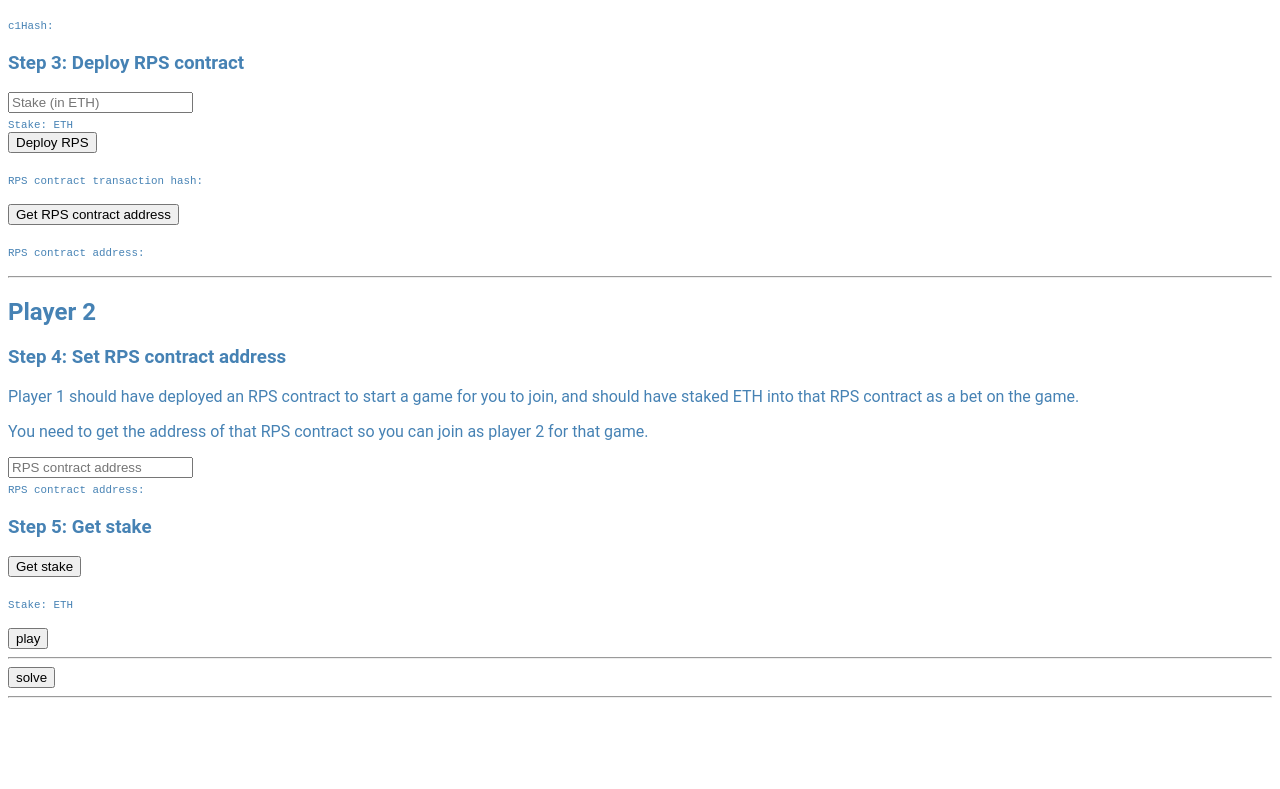
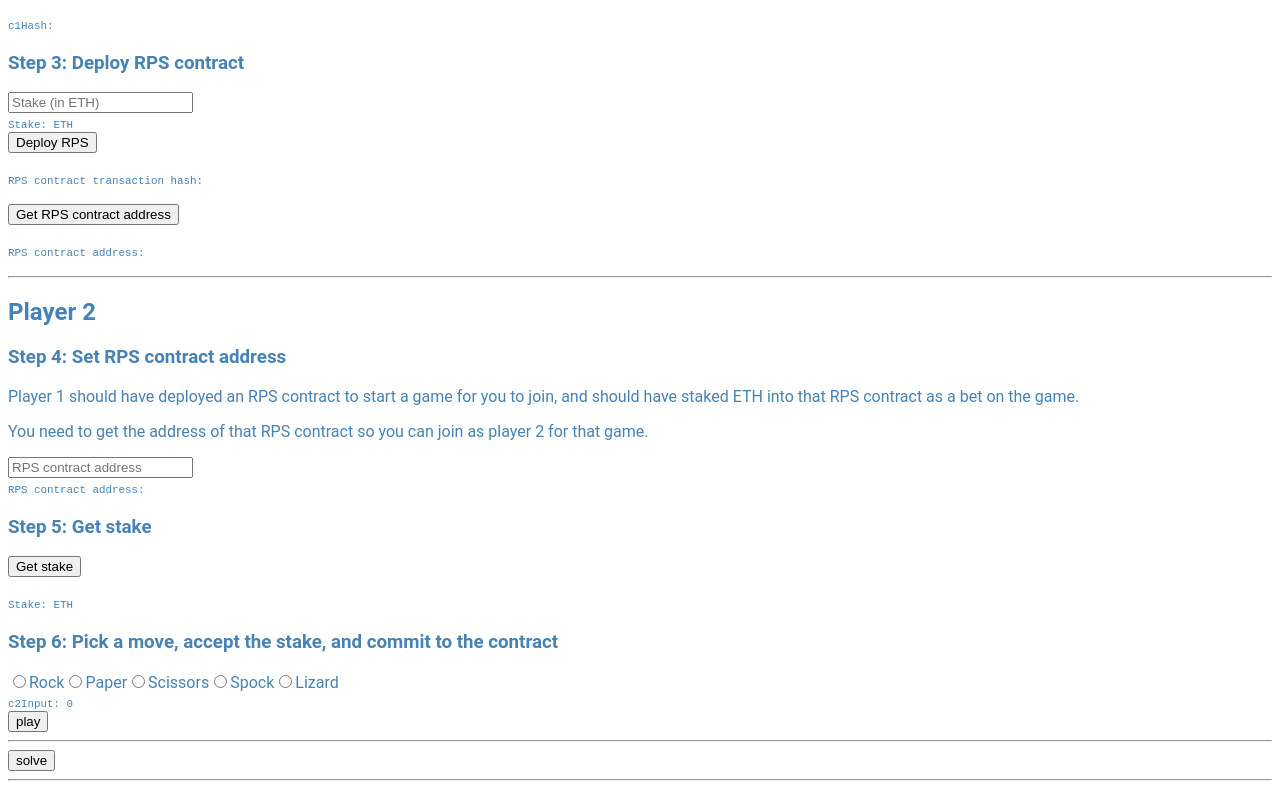
Before and after one commit to bneeland/rock-paper-scissors-lizard-spock, a Next.js app in the folder rps-app/rps-app/: page / in a window 1280 px wide. Shown: the part 548-1337 px from the top of the page. Before the commit the page ends 1254 px from the top, so only its background shows below. Built offline with nearby package versions, Linux system fonts and the light colour scheme.

Commit message:
Getting player 2 move input into state variable

```diff
--- a/rps-app/rps-app/pages/index.js
+++ b/rps-app/rps-app/pages/index.js
@@ -14,6 +14,7 @@ const Home = () => {
   const [c1CommitmentInput, setC1CommitmentInput] = useState(0)
   const [c1Hash, setC1Hash] = useState(null)
   const [stake, setStake] = useState(null)
+  const [c2Input, setC2Input] = useState(0)
 
   const connectWalletHandler = async () => {
     if (typeof window !== "undefined" && typeof window.ethereum !== "undefined") {
@@ -127,6 +128,10 @@ const Home = () => {
     }
   }
 
+  const c2InputHandler = event => {
+    setC2Input(event.target.value)
+  }
+
   return (
     <div>
       <Head>
@@ -146,11 +151,11 @@ const Home = () => {
       <p><small><code>Hasher contract address: {contractAddressHasher}</code></small></p>
       <h3>Step 2: Enter move (to be committed) and get c1Hash</h3>
       <div>
-        <input type="radio" name="c1CommitmentInput" id="rock" value="1" onChange={c1CommitmentInputHandler} placeholder="Player 1 move" /><label htmlFor="rock">Rock</label>
-        <input type="radio" name="c1CommitmentInput" id="paper" value="2" onChange={c1CommitmentInputHandler} placeholder="Player 1 move" /><label htmlFor="paper">Paper</label>
-        <input type="radio" name="c1CommitmentInput" id="scissors" value="3" onChange={c1CommitmentInputHandler} placeholder="Player 1 move" /><label htmlFor="scissors">Scissors</label>
-        <input type="radio" name="c1CommitmentInput" id="spock" value="4" onChange={c1CommitmentInputHandler} placeholder="Player 1 move" /><label htmlFor="spock">Spock</label>
-        <input type="radio" name="c1CommitmentInput" id="Lizard" value="5" onChange={c1CommitmentInputHandler} placeholder="Player 1 move" /><label htmlFor="Lizard">Lizard</label>
+        <input type="radio" name="c1CommitmentInput" id="rock" value="1" onChange={c1CommitmentInputHandler} /><label htmlFor="rock">Rock</label>
+        <input type="radio" name="c1CommitmentInput" id="paper" value="2" onChange={c1CommitmentInputHandler} /><label htmlFor="paper">Paper</label>
+        <input type="radio" name="c1CommitmentInput" id="scissors" value="3" onChange={c1CommitmentInputHandler} /><label htmlFor="scissors">Scissors</label>
+        <input type="radio" name="c1CommitmentInput" id="spock" value="4" onChange={c1CommitmentInputHandler} /><label htmlFor="spock">Spock</label>
+        <input type="radio" name="c1CommitmentInput" id="Lizard" value="5" onChange={c1CommitmentInputHandler} /><label htmlFor="Lizard">Lizard</label>
         <br /><small><code>c1CommitmentInput: {c1CommitmentInput}</code></small>
       </div>
       <button onClick={callHasherContract}>Call Hasher contract (get c1Hash)</button>
@@ -176,6 +181,15 @@ const Home = () => {
       <h3>Step 5: Get stake</h3>
       <button onClick={getStakeHandler}>Get stake</button>
       <p><small><code>Stake: {stake} ETH</code></small></p>
+      <h3>Step 6: Pick a move, accept the stake, and commit to the contract</h3>
+      <div>
+      <input type="radio" name="c2Input" id="rock" value="1" onChange={c2InputHandler} /><label htmlFor="rock">Rock</label>
+      <input type="radio" name="c2Input" id="paper" value="2" onChange={c2InputHandler} /><label htmlFor="paper">Paper</label>
+      <input type="radio" name="c2Input" id="scissors" value="3" onChange={c2InputHandler} /><label htmlFor="scissors">Scissors</label>
+      <input type="radio" name="c2Input" id="spock" value="4" onChange={c2InputHandler} /><label htmlFor="spock">Spock</label>
+      <input type="radio" name="c2Input" id="Lizard" value="5" onChange={c2InputHandler} /><label htmlFor="Lizard">Lizard</label>
+      <br /><small><code>c2Input: {c2Input}</code></small>
+      </div>
       <button>play</button>
       <hr />
       <button>solve</button>
```
